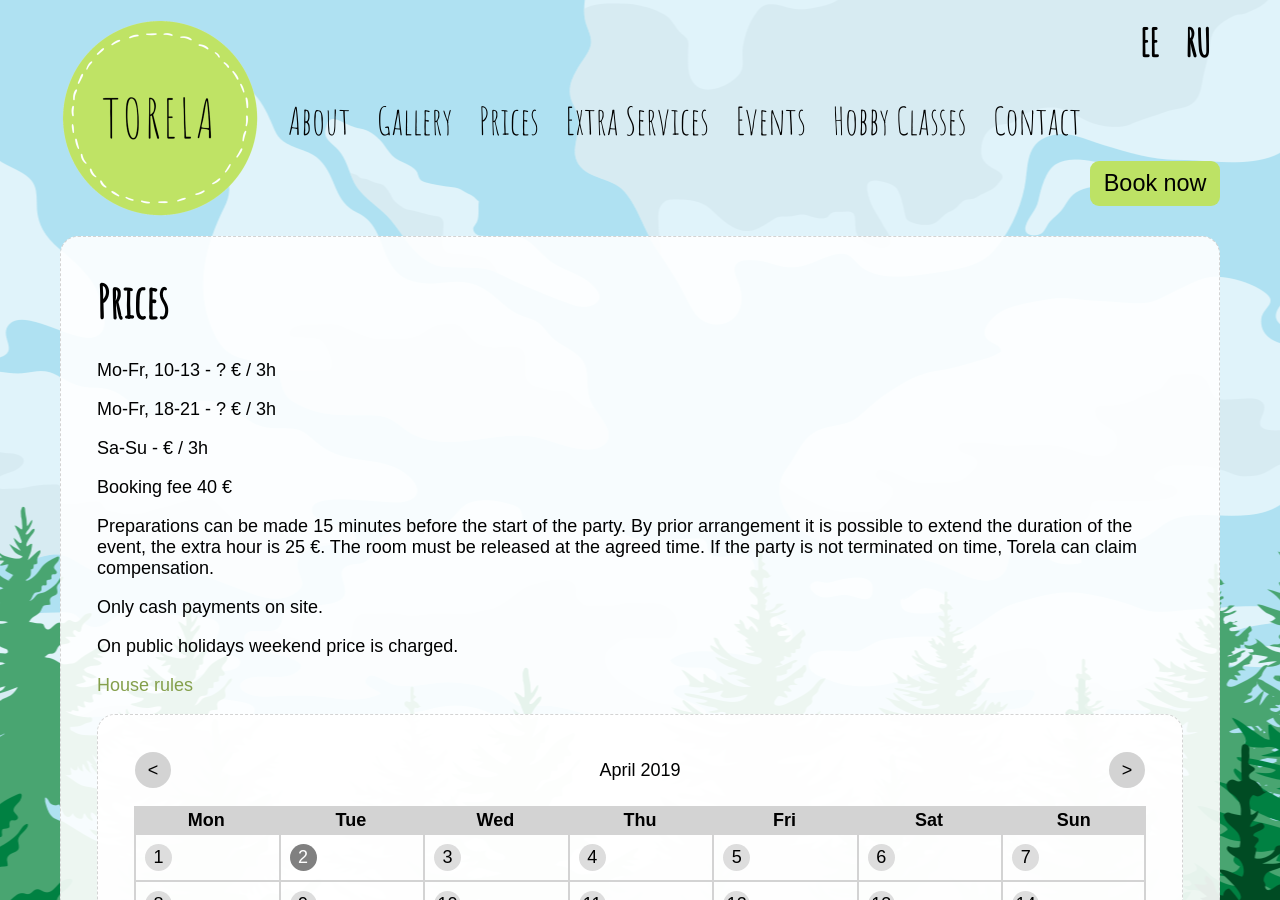
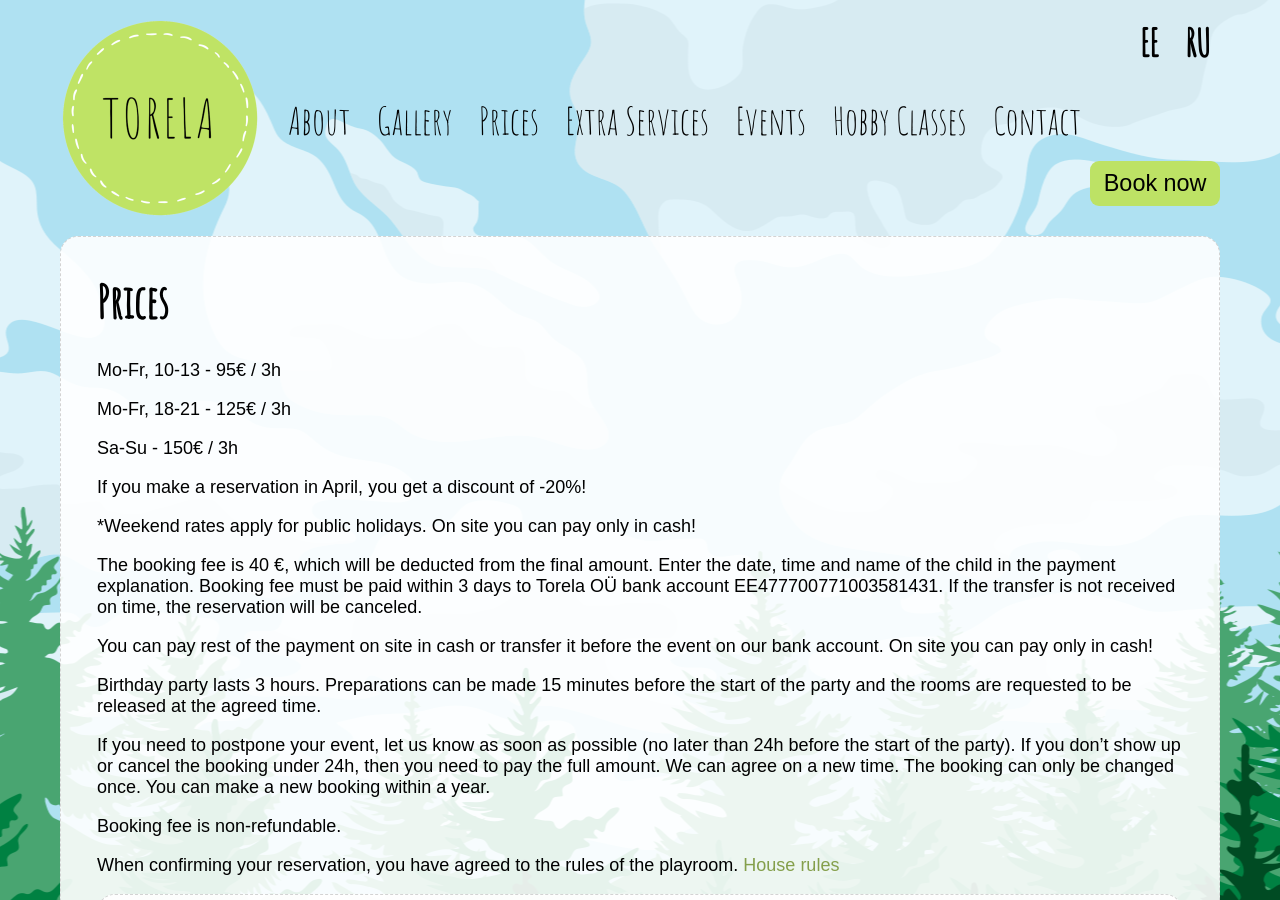
Before and after one commit to mypsik/torela, a Jekyll site: the page built from en/prices/index.md, in a window 1280 px wide and 900 px high. Built offline with Jekyll 4.4.1, drawn with Linux system fonts in a browser that asks for light colours.

Commit message:
täiendatud, hinnad muudetud

```diff
--- a/en/prices/index.md
+++ b/en/prices/index.md
@@ -7,20 +7,25 @@ et: /hinnakiri/
 ru: /ru/prices/
 ---
 
-Mo-Fr, 10-13 - ? € / 3h
+Mo-Fr, 10-13 -  95€ / 3h
 
-Mo-Fr, 18-21 - ? € / 3h
+Mo-Fr, 18-21 - 125€ / 3h
 
-Sa-Su - € / 3h
+Sa-Su - 150€ / 3h
 
-Booking fee 40 €
+If you make a reservation in April, you get a discount of -20%!
 
-Preparations can be made 15 minutes before the start of the party.
-By prior arrangement it is possible to extend the duration of the event, the extra hour is 25 €.
-The room must be released at the agreed time. If the party is not terminated on time, Torela can claim compensation.
+*Weekend rates apply for public holidays. On site you can pay only in cash!
 
-Only cash payments on site.
+The booking fee is 40 €, which will be deducted from the final amount. Enter the date, time and name of the child in the payment explanation. Booking fee must be paid within 3 days to Torela OÜ bank account EE477700771003581431. If the transfer is not received on time, the reservation will be canceled.
 
-On public holidays weekend price is charged.
+You can pay rest of the payment on site in cash or transfer it before the event on our bank account. On site you can pay only in cash!
 
+Birthday party lasts 3 hours. Preparations can be made 15 minutes before the start of the party and the rooms are requested to be released at the agreed time.
+
+If you need to postpone your event, let us know as soon as possible (no later than 24h before the start of the party). If you don't show up or cancel the booking under 24h, then you need to pay the full amount. We can agree on a new time. The booking can only be changed once. You can make a new  booking within a year.
+
+Booking fee is non-refundable.
+
+When confirming your reservation, you have agreed to the rules of the playroom.
 [House rules](/en/rules/)
```
